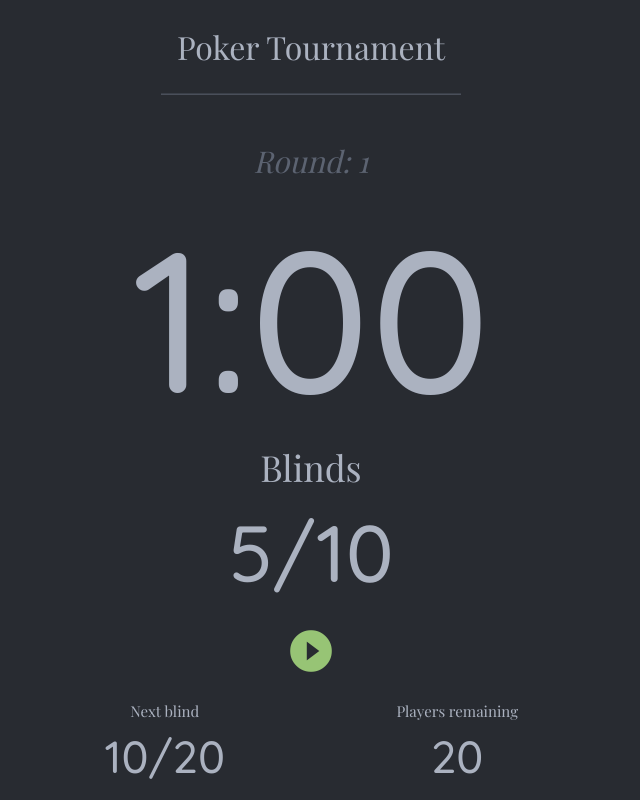
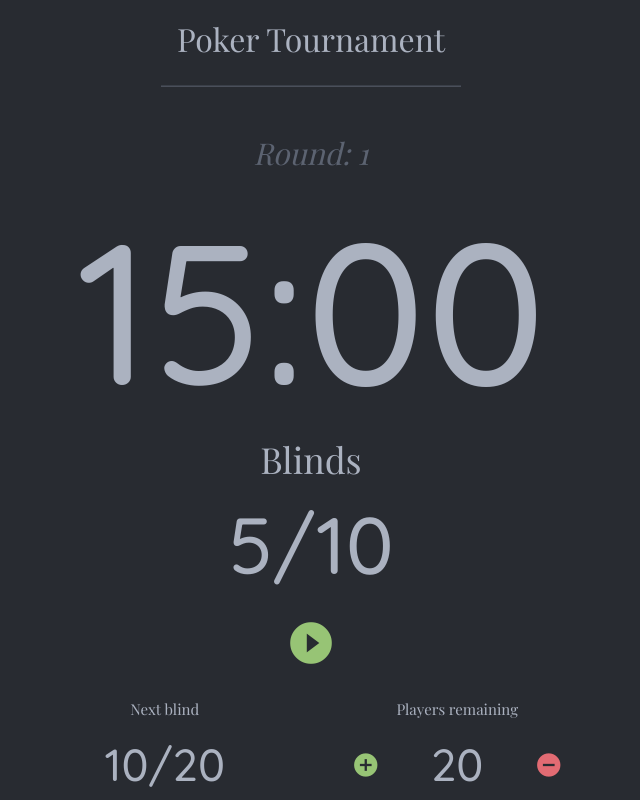
Before and after one commit to gtietjen/poker-timer, a website: page index.html in a window 1280 px wide. Shown: the whole page, without its empty margins (329-969 px from the left). Drawn offline with nearby package versions, Linux system fonts and the light colour scheme; a web font is replaced by a local one.

Commit message:
Adds ability for the user to manually increase and decrease the amount of players in the tournament.

```diff
--- a/css/styles.css
+++ b/css/styles.css
@@ -75,14 +75,14 @@ p {
   padding-top: 10px;
 }
 
-.form h5 {
-  font-size: 16px;
+.play-pause-container {
+  display: flex;
+  flex-direction: row;
+  text-align: center;
 }
 
-.settings-page {
-  width: 100vw !important;
-  position: fixed !important;
-  top: 115px !important;
+.play-pause-hr {
+  width: 30%;
 }
 
 #play-pause {
@@ -126,6 +126,29 @@ p {
 
 #pause-button {
   color: #5c6371;
+}
+
+#next-blind {
+  padding-top: 10px;
+}
+
+.players-remaining {
+  display: flex;
+  flex-direction: row;
+  align-items: center;
+  justify-content: space-around;
+}
+
+.players-remaining i {
+  font-size: 28px;
+}
+
+#player-add {
+  color: #97c475;
+}
+
+#player-remove {
+  color: #e26b73;
 }
 
 .hidden {
@@ -206,4 +229,8 @@ p {
     top: 50%;
     transform: translateY(-50%);
   }
+
+  .test-hr {
+    display: none;
+  }
 }
--- a/js/main.js
+++ b/js/main.js
@@ -3,9 +3,10 @@ var rounds = [
   {
     name: 'Poker Tournament',
     roundNumber: 1,
-    time: 1,
+    time: 15,
     currentBlind: '5/10',
-    nextBlind: '10/20'
+    nextBlind: '10/20',
+    players: 20
   }
 ]
 
@@ -140,9 +141,13 @@ function renderRound(round, blind) {
   $currentBlindInner.appendChild($currentBlinds)
 
   var $br2 = document.createElement('br')
+  var $playPauseHr1 = document.createElement('hr')
+  $playPauseHr1.classList.add('play-pause-hr')
+  var $playPauseHr2 = document.createElement('hr')
+  $playPauseHr2.classList.add('play-pause-hr')
 
   var $playButtonRow = document.createElement('div')
-  $playButtonRow.classList.add('row')
+  $playButtonRow.classList.add('row', 'play-pause-container')
 
   var $playButtonContainer = document.createElement('div')
   $playButtonContainer.classList.add('col-md-12')
@@ -160,9 +165,11 @@ function renderRound(round, blind) {
 
   $round.appendChild($br1)
   $round.appendChild($playButtonRow)
+  $playButtonRow.appendChild($playPauseHr1)
   $playButtonRow.appendChild($playButtonContainer)
   $playButtonContainer.appendChild($playButton)
   $playButtonContainer.appendChild($pauseButton)
+  $playButtonRow.appendChild($playPauseHr2)
 
   $round.appendChild($br2)
 
@@ -192,11 +199,27 @@ function renderRound(round, blind) {
 
   var $playersRemaining = document.createElement('h6')
   $playersRemaining.setAttribute('id', 'players-remaining')
-  $playersRemaining.textContent = '20'
+  $playersRemaining.textContent = rounds[0].players
+
+  var $playersRemainingContainer = document.createElement('div')
+  $playersRemainingContainer.classList.add('players-remaining')
+
+  var $playerAdd = document.createElement('i')
+  $playerAdd.setAttribute('id', 'player-add')
+  $playerAdd.classList.add('material-icons')
+  $playerAdd.textContent = 'add_circle'
+
+  var $playerRemove = document.createElement('i')
+  $playerRemove.setAttribute('id', 'player-remove')
+  $playerRemove.classList.add('material-icons')
+  $playerRemove.textContent = 'remove_circle'
 
   $bottomContainer.appendChild($playersContainer)
   $playersContainer.appendChild($playersTitle)
-  $playersContainer.appendChild($playersRemaining)
+  $playersContainer.appendChild($playersRemainingContainer)
+  $playersRemainingContainer.appendChild($playerAdd)
+  $playersRemainingContainer.appendChild($playersRemaining)
+  $playersRemainingContainer.appendChild($playerRemove)
 
   return $round
 }
@@ -214,6 +237,9 @@ var settingsClose = document.getElementById('settings-close')
 var currentBlind = document.getElementById('current-blind')
 var nextBlind = document.getElementById('next-blind')
 var roundNumber = document.getElementById('current-round')
+var playerAdd = document.getElementById('player-add')
+var playerRemove = document.getElementById('player-remove')
+var playersRemaining = document.getElementById('players-remaining')
 
 var timerId = null
 
@@ -289,3 +315,15 @@ settingsClose.addEventListener('click', function () {
   settingsButton.classList.remove('hidden')
   settingsClose.classList.add('hidden')
 })
+
+playerAdd.addEventListener('click', function () {
+  rounds[0].players++
+  playersRemaining.textContent = rounds[0].players
+})
+
+playerRemove.addEventListener('click', function () {
+  if (rounds[0].players > 0) {
+    rounds[0].players--
+    playersRemaining.textContent = rounds[0].players
+  }
+})
```
